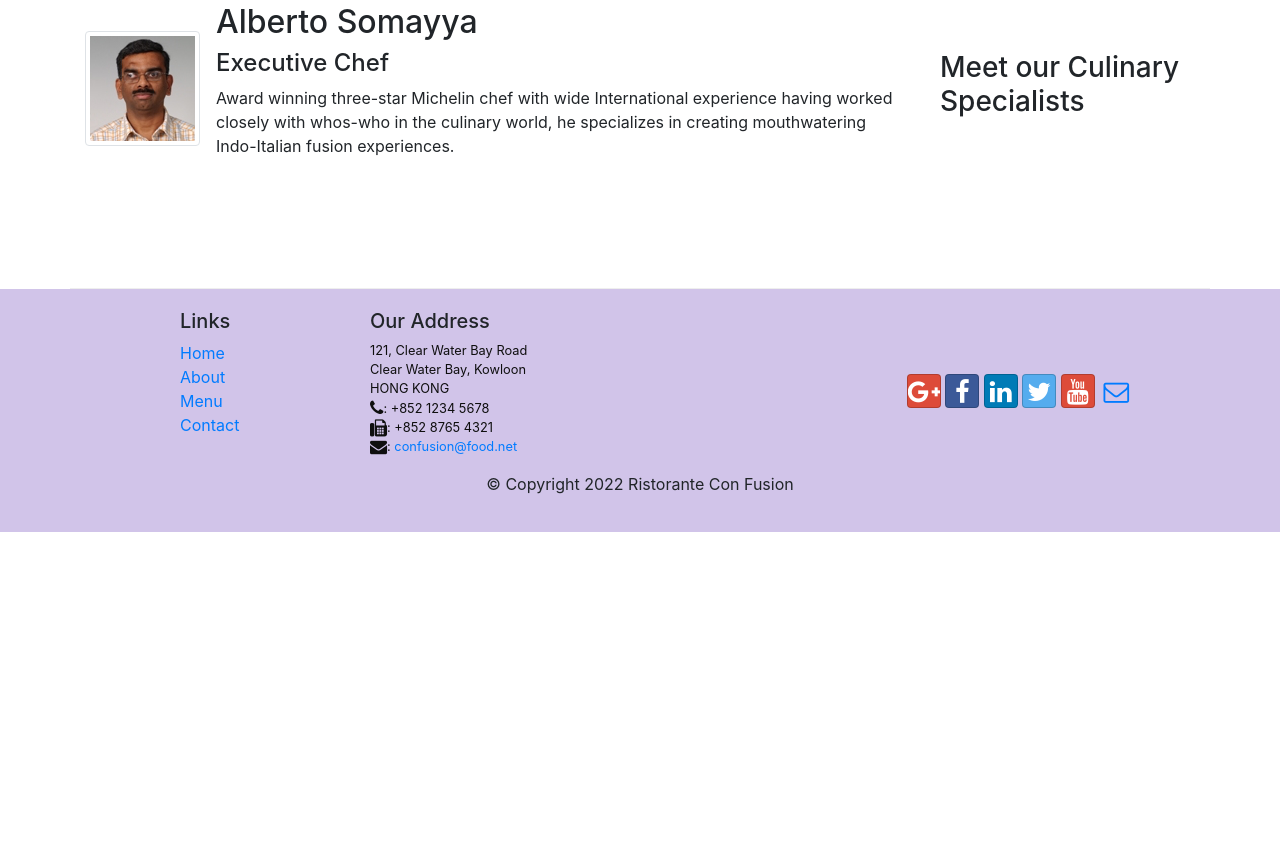
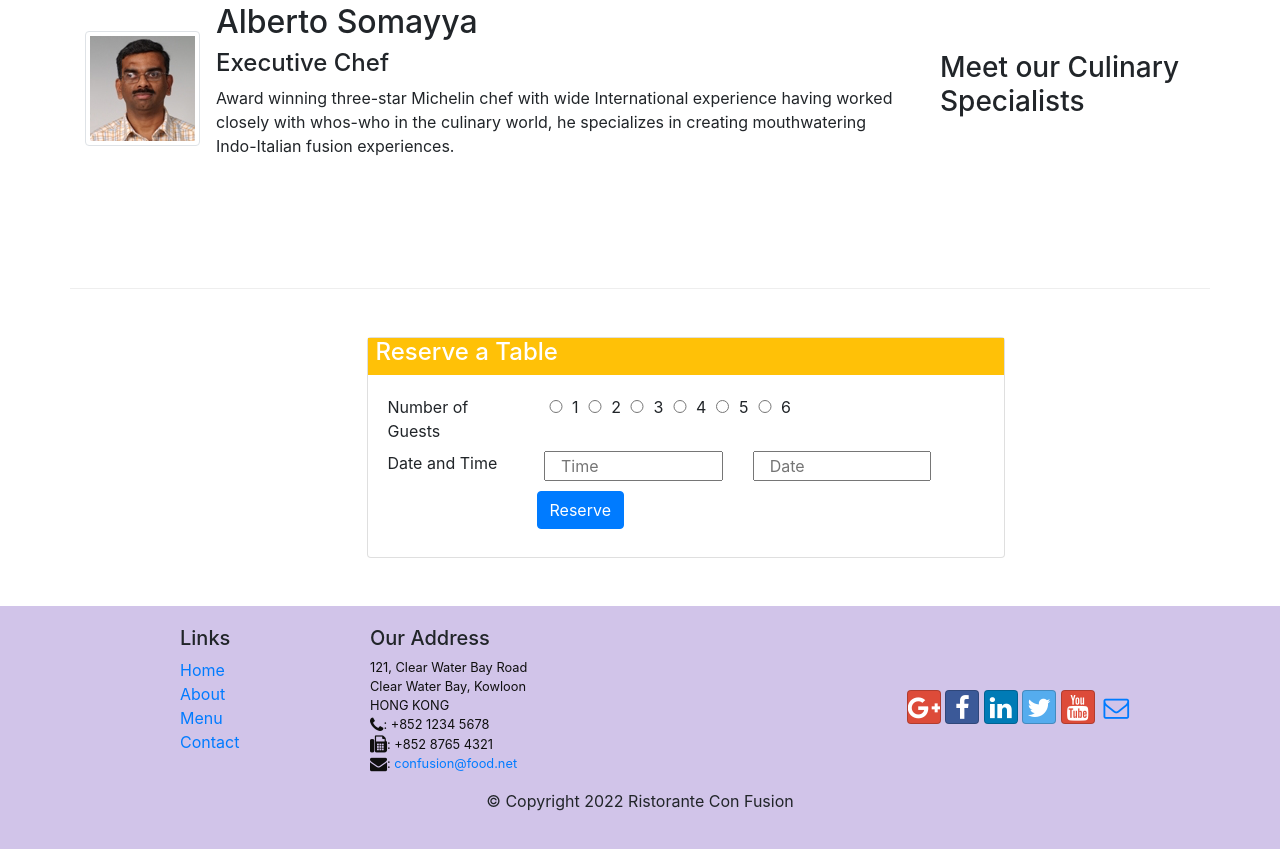
Before and after one commit to rahmlad-aramide/Ristorante-Con-Fusion, a website: page index.html in a window 1280 px wide. Shown: the part 1265-2114 px from the top of the page. Before the commit the page ends 1797 px from the top, so only its background shows below. Drawn offline with nearby package versions, Linux system fonts and the light colour scheme.

Commit message:
Update: added reserve to index file

```diff
--- a/index.html
+++ b/index.html
@@ -44,10 +44,15 @@
                     <h1>Ristorante con Fusion</h1>
                     <p>We take inspiration from the World's best cuisines, and create a unique fusion experience. Our lipsmacking creations will tickle your culinary senses!</p>
                 </div>
-                <div class="col-12 col-sm">
+                <div class="col-12 col-sm-3">
                     <div class="col-12 col-sm align-self-center">
                         <img src="img/logo.png" class="img-fluid">
                     </div>
+                </div>
+                <div class="col-12 col-sm-3">
+                    <a href="#reserve" class="btn btn-warning">
+                        Reserve Table
+                    </a>
                 </div>
             </div>
         </div>
@@ -81,7 +86,7 @@
             <div class="col col-sm col-md">
                 <div class="media">
                     <div class="media-body">
-                        <h2>Weekend Grand Buffet</h2>
+                        <h2>Weekend Grand Buffet <span class="badge badge-danger">NEW</span></h2>
                         <p class="d-none d-sm-block">Featuring mouthwatering combinations with a choice of five different salads, six enticing appetizers, six main entrees and five choicest desserts. Free flowing bubbly and soft drinks. All for just $19.99 per person </p>
                     </div>
                     <img src="img/buffet.png" alt="Grand Buffet" class="d-flex ml-3 img-thumbnail align-self-center">
@@ -109,6 +114,47 @@
                 </div>
             </div>
         </div>
+        <div class="row my-5 mx-2" id="reserve">
+            <div class="col-12 offset-md-3 col-md-7 card px-0">
+                <div class="card-head bg-warning pl-2">
+                   <h4 class="text-white">
+                       Reserve a Table
+                   </h4>
+                </div>
+                <div class="card-body">
+                    <form action="#">
+                        <div class="row">
+                            <div class="col-12 col-sm-3">
+                                <label for="guests">Number of Guests</label>
+                            </div>
+                            <div class="col-12 col-sm-6">
+                                <input class="col-1" type="radio" name="guests" id="1"> <span>1</span>
+                                <input class="col-1" type="radio" name="guests" id="2"> <span>2</span>
+                                <input class="col-1" type="radio" name="guests" id="3"> <span>3</span>
+                                <input class="col-1" type="radio" name="guests" id="4"> <span>4</span>
+                                <input class="col-1" type="radio" name="guests" id="5"> <span>5</span>
+                                <input class="col-1" type="radio" name="guests" id="6"> <span>6</span>
+                            </div>
+                        </div>
+                        <div class="row">
+                            <div class="col-12 col-sm-3">
+                                <label for="date">Date and Time</label>
+                            </div>
+                            <div class="col-12 col-sm-4">
+                                <input class="col-12" type="text" name="time" id="date" placeholder="Time">
+                            </div>
+                            <div class="col-12 col-sm-4">
+                                <input class="col-12" type="text" name="date" id="date" placeholder="Date">
+                            </div>
+                        </div>
+                        <div>
+                            <a href="#" class="btn btn-primary text-white offset-0 offset-sm-3 my-2">Reserve</a>
+                        </div>
+                    </form>
+                </div>
+            </div>
+        </div>
+
     </main>
 
     <footer class="footer">
```
